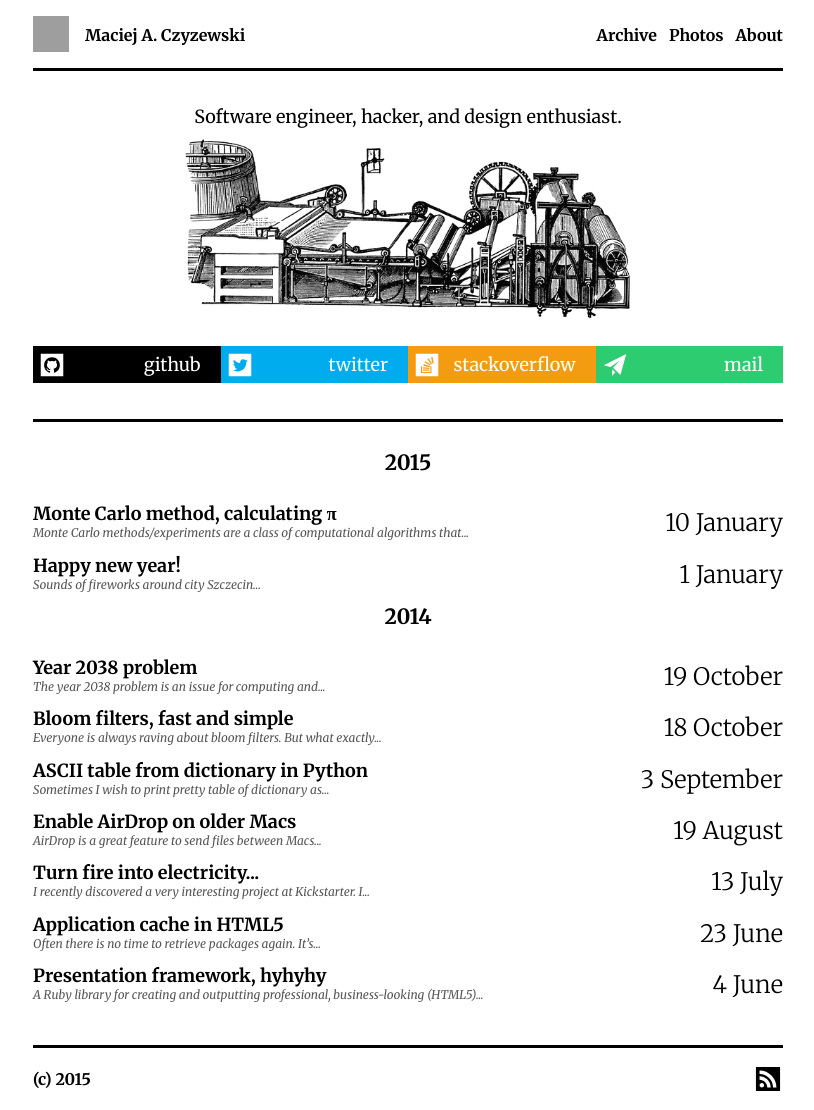
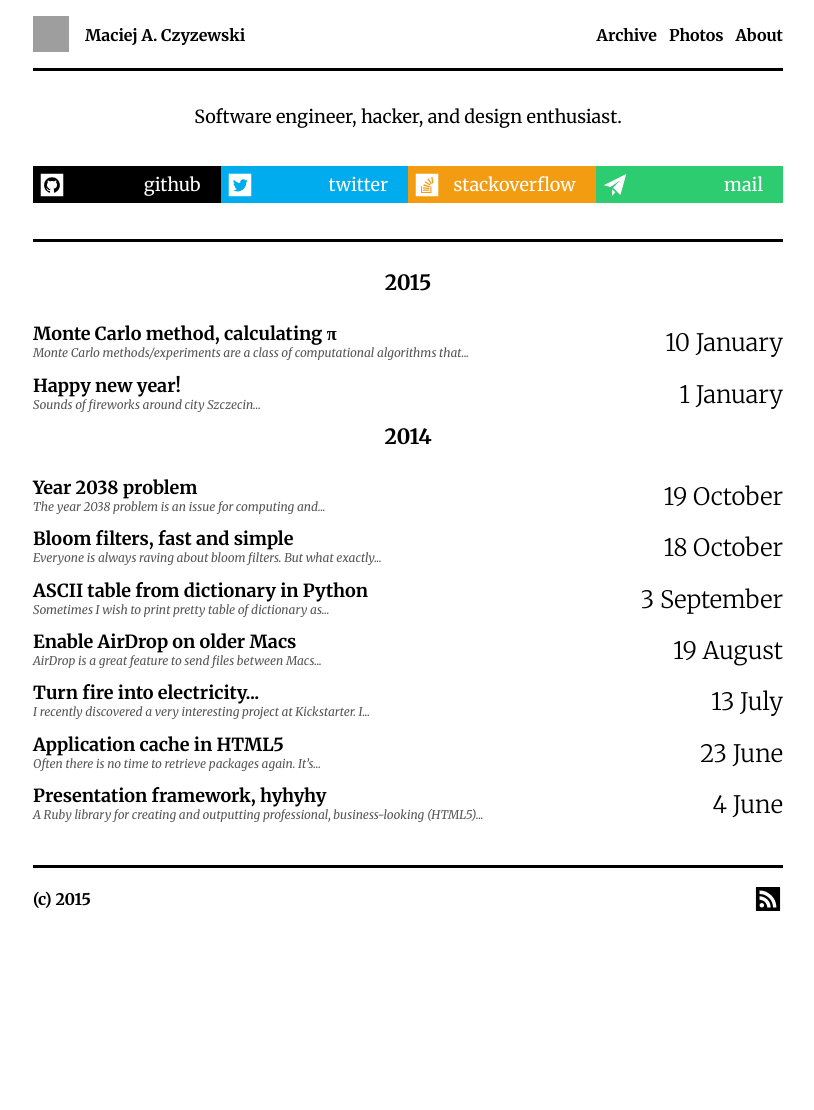
Before and after one commit to maciejczyzewski/maciejczyzewski.github.io, a Jekyll site: the page built from index.html, in a window 1280 px wide. Shown: the whole page, without its empty margins (232-1046 px from the left). Built offline with Jekyll 4.4.1, drawn with Linux system fonts in a browser that asks for light colours; Markdown is read by kramdown in place of the engine named in the settings; after the commit the page ends 930 px from its top, so only the background shows below that; grey boxes are pictures that could not be loaded.

Commit message:
Remove inline styles.

```diff
--- a/index.html
+++ b/index.html
@@ -2,10 +2,10 @@
 layout: default
 ---
 
-<div class="ta" style="background: url(/assets/images/prints/49843_paper_mach_md.gif) no-repeat; background-position: center 35px; background-size: 450px;">
+<div class="ta hero">
   <p>{{ site.description }}</p>
 
-  <div class="profiles grid" style="margin-top: 12em;">
+  <div class="profiles grid">
     <div class="col-3" id="github">
       <a href="https://github.com/MaciejCzyzewski" target="_blank">
         <img src="/assets/images/icons/github.svg" alt="github" />
```
